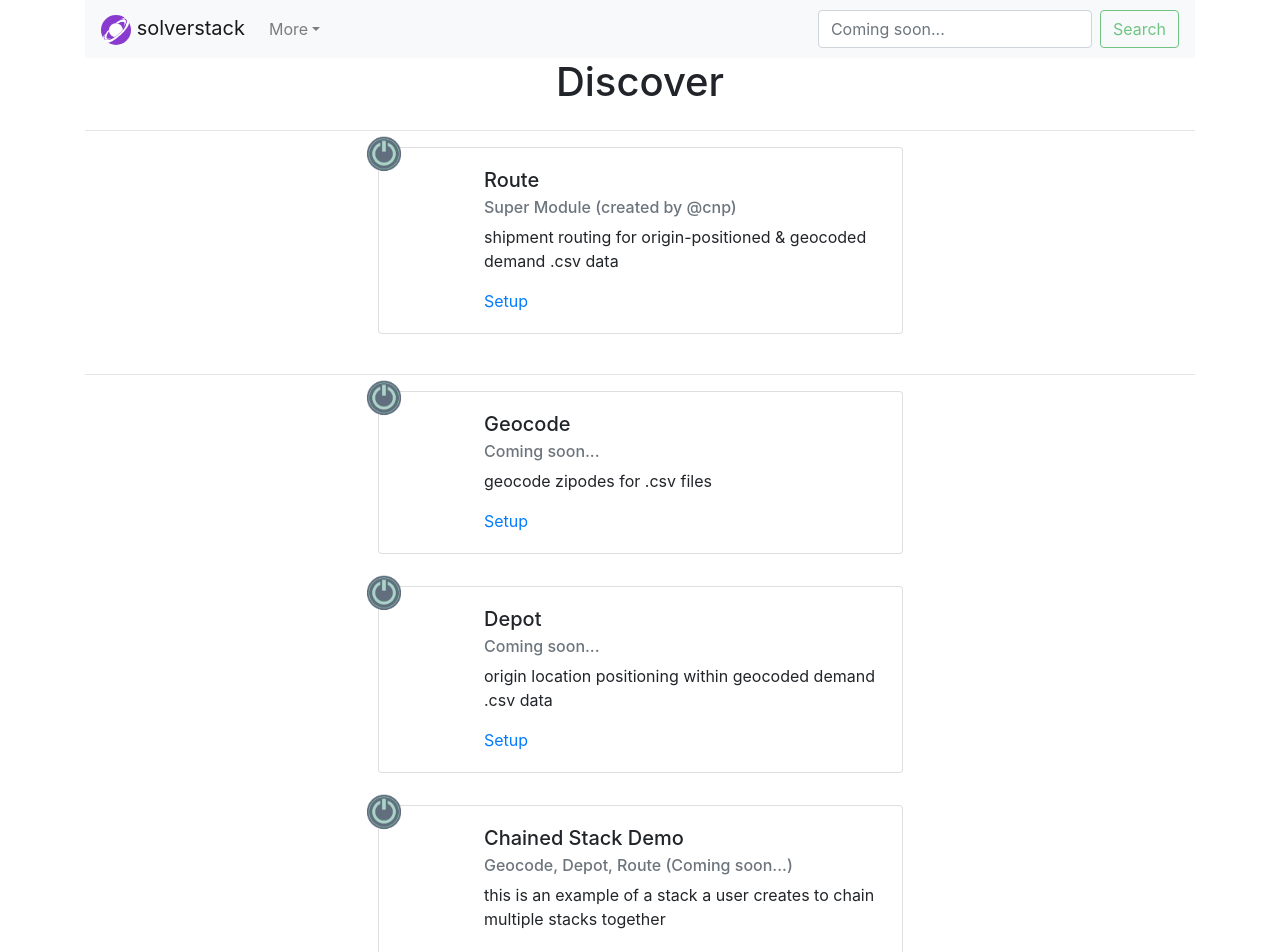
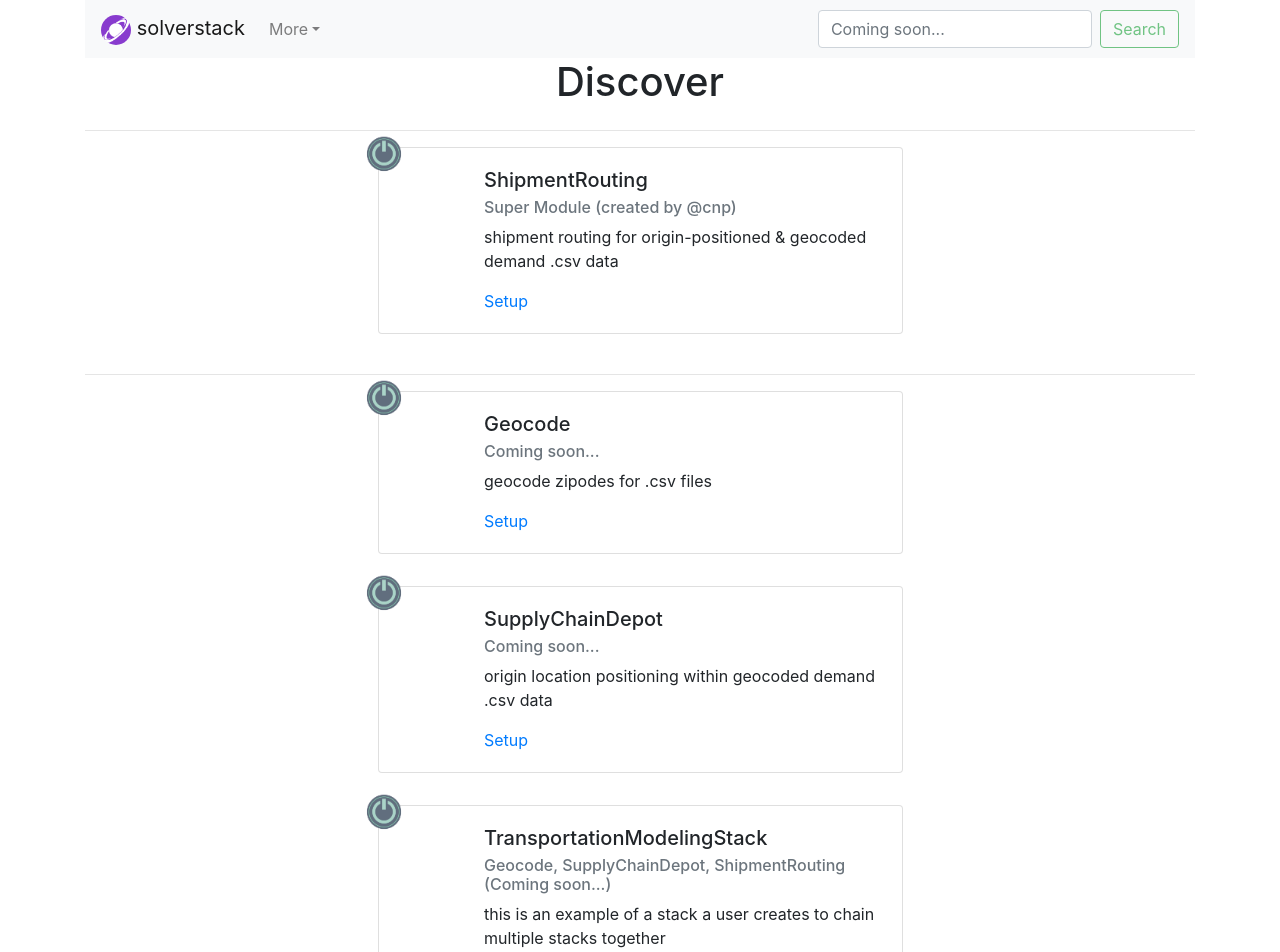
Before and after one commit to andromia/cvrp-client, a Next.js app: page /discover in a window 1280 px wide. Shown: the top 952 px of the page. Built offline with nearby package versions, Linux system fonts and the light colour scheme.

Commit message:
updated Route page to ShipmentRouting

```diff
--- a/pages/discover.tsx
+++ b/pages/discover.tsx
@@ -20,10 +20,10 @@ const Discover = () => {
             <Row className={"d-flex flex-column justify-content-center align-items-center pb-4 mb-2 w-50 mx-auto"}>
                 <Col>
                     <StackCardWithIcon
-                    title={"Route"}
+                    title={"ShipmentRouting"}
                     sub={"Super Module (created by @cnp)"}
                     desc={"shipment routing for origin-positioned & geocoded demand .csv data"}
-                    link={"/stack/route"} />
+                    link={"/stacks/ShipmentRouting"} />
                 </Col>
             </Row>
             <hr/>
@@ -39,7 +39,7 @@ const Discover = () => {
             <Row className={"d-flex flex-column justify-content-center align-items-center pb-4 mb-2 w-50 mx-auto"}>
                 <Col>
                     <StackCardWithIcon
-                    title={"Depot"}
+                    title={"SupplyChainDepot"}
                     sub={"Coming soon..."}
                     desc={"origin location positioning within geocoded demand .csv data"}
                     link={""} />
@@ -48,8 +48,8 @@ const Discover = () => {
             <Row className={"d-flex flex-column justify-content-center align-items-center pb-4 mb-2 w-50 mx-auto"}>
                 <Col>
                     <StackCardWithIcon
-                    title={"Chained Stack Demo"}
-                    sub={"Geocode, Depot, Route (Coming soon...)"}
+                    title={"TransportationModelingStack"}
+                    sub={"Geocode, SupplyChainDepot, ShipmentRouting (Coming soon...)"}
                     desc={"this is an example of a stack a user creates to chain multiple stacks together"}
                     link={""} />
                 </Col>
```
Also changed, not shown: pages/stacks/ShipmentRouting.tsx (renamed from pages/stack/route.tsx).
